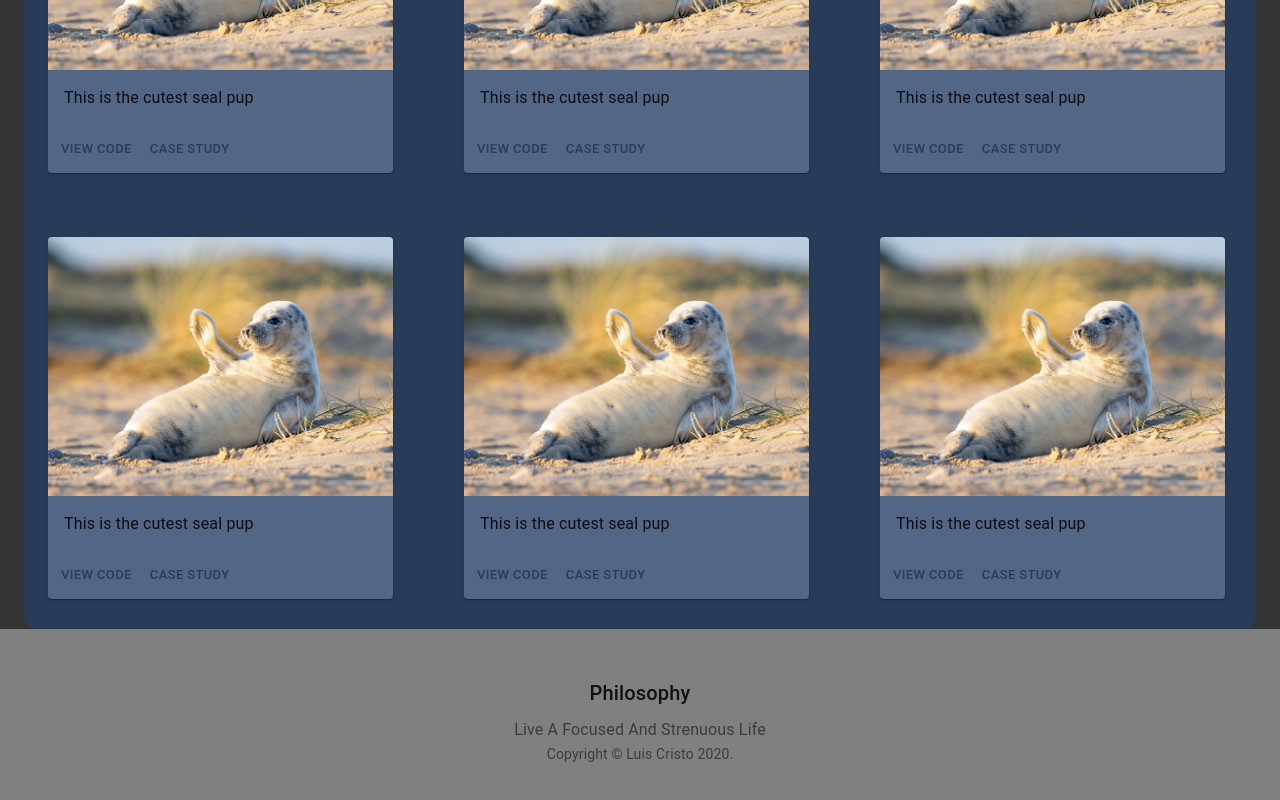
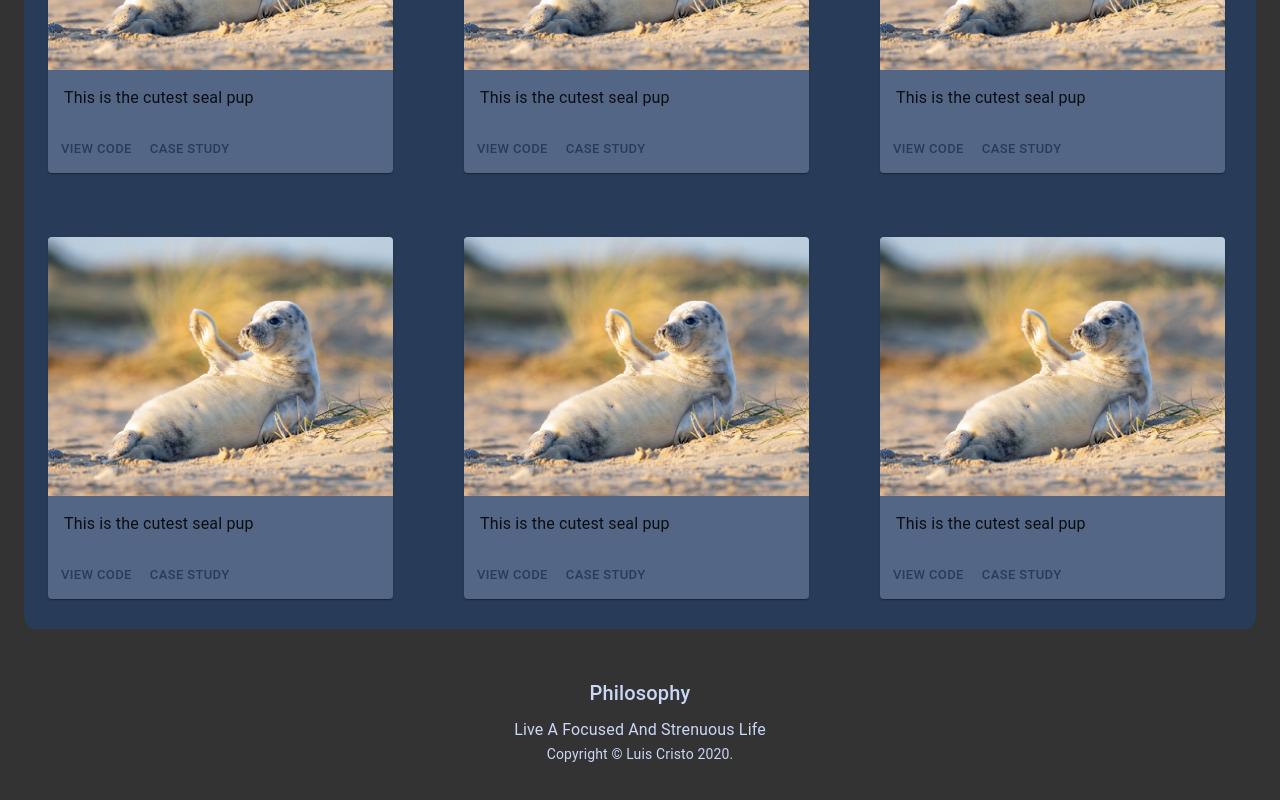
Before and after one commit to Blazekla/portfolio, a React (Create React App) app: page / in a window 1280 px wide. Shown: the part 587-1387 px from the top of the page. Built offline with nearby package versions, Linux system fonts and the light colour scheme.

Commit message:
Added footer component styling code

```diff
--- a/src/components/AppBar.js
+++ b/src/components/AppBar.js
@@ -137,7 +137,9 @@ function MenuAppBar() {
       open={isMenuOpen}
       onClose={handleMenuClose}
     >
-      <MenuItem onClick={handleMenuClose}>Profile</MenuItem>
+      <MenuItem onClick={handleMenuClose} color="inherit">
+        Profile
+      </MenuItem>
       <MenuItem onClick={handleMenuClose}>My account</MenuItem>
     </Menu>
   );
--- a/src/components/Footer.js
+++ b/src/components/Footer.js
@@ -1,10 +1,17 @@
 import React from "react";
 import { Typography, Link } from "@material-ui/core";
 import { makeStyles } from "@material-ui/core/styles";
+import { useTheme } from "@material-ui/core/styles";
 
 function Copyright() {
+  const theme = useTheme();
   return (
-    <Typography variant="body2" color="textSecondary" align="center">
+    <Typography
+      variant="body2"
+      color="textSecondary"
+      align="center"
+      style={{ color: theme.palette.primary.contrastText }}
+    >
       {"Copyright © "}
       <Link color="inherit" href="https://github.com/Blazekla/">
         Luis Cristo
@@ -17,17 +24,23 @@ function Copyright() {
 
 const useStyles = makeStyles(theme => ({
   footer: {
-    backgroundColor: "grey",
+    backgroundColor: "#333",
     padding: theme.spacing(6)
   }
 }));
 
 function Footer() {
+  const theme = useTheme();
   const classes = useStyles();
   return (
     <React.Fragment>
       <footer className={classes.footer}>
-        <Typography variant="h6" align="center" gutterBottom>
+        <Typography
+          variant="h6"
+          align="center"
+          gutterBottom
+          style={{ color: theme.palette.primary.contrastText }}
+        >
           Philosophy
         </Typography>
         <Typography
@@ -35,6 +48,7 @@ function Footer() {
           align="center"
           color="textSecondary"
           component="p"
+          style={{ color: theme.palette.primary.contrastText }}
         >
           Live A Focused And Strenuous Life
         </Typography>
```
